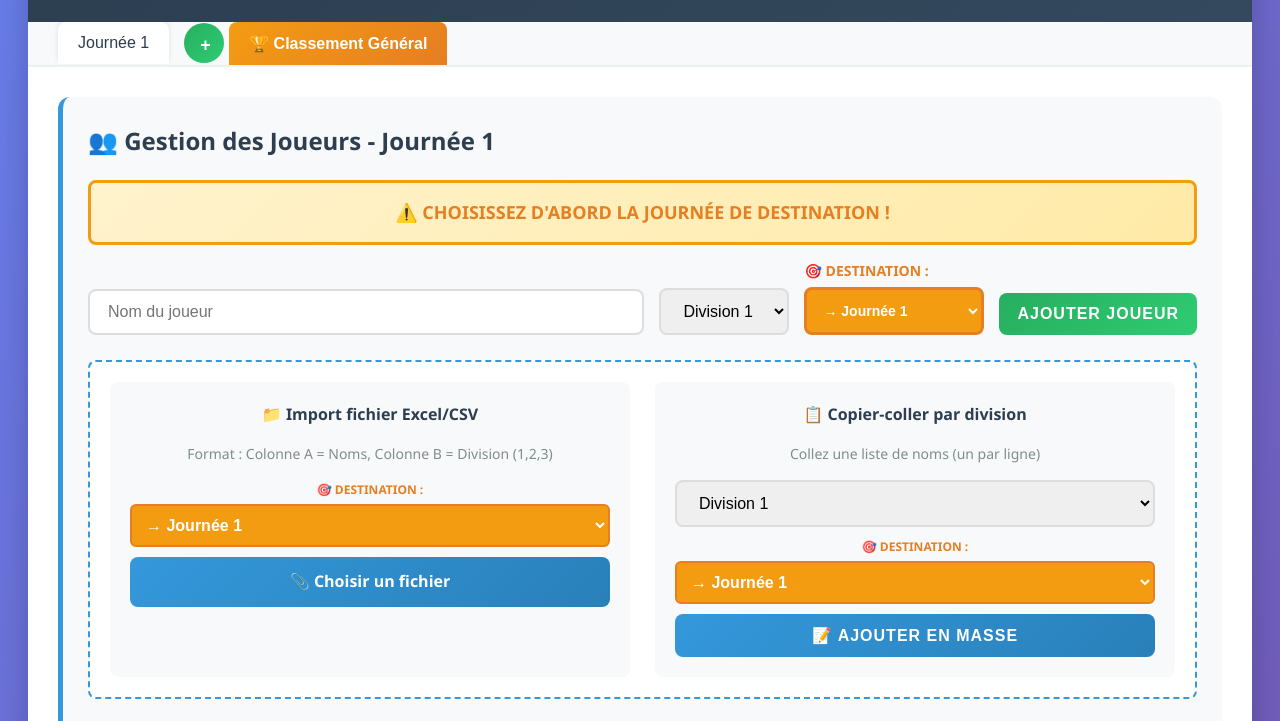
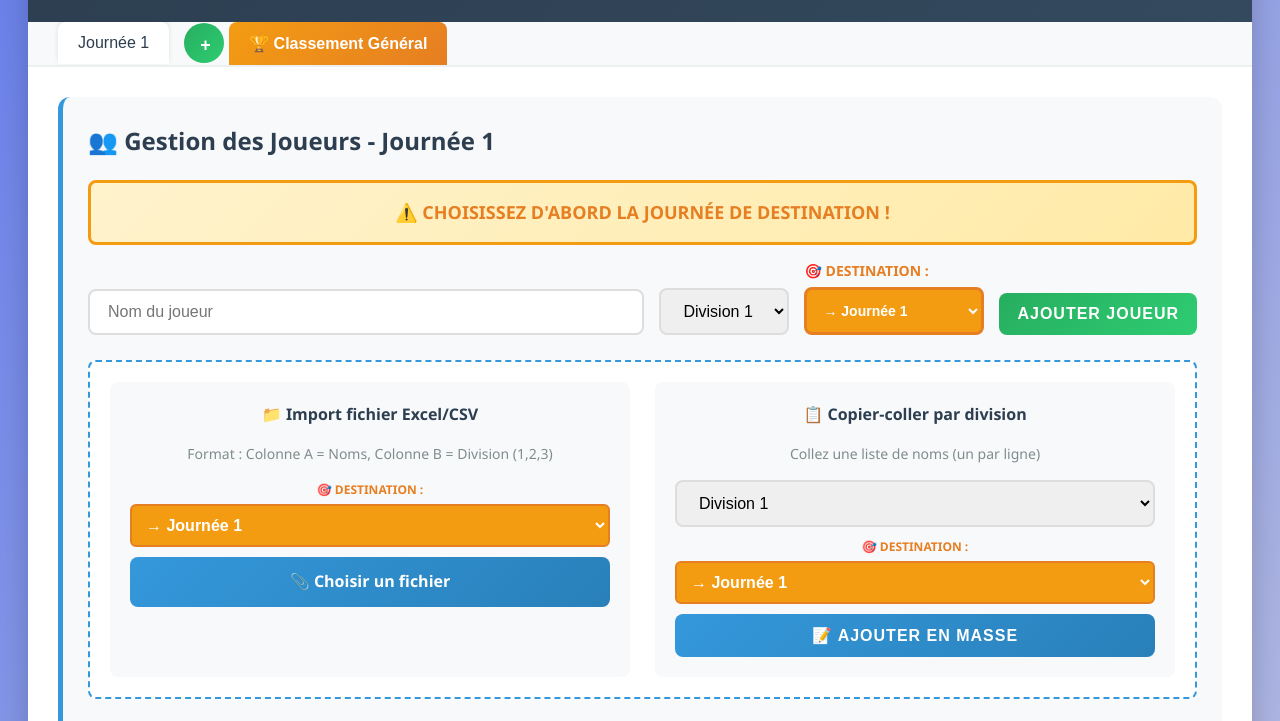
Before and after one commit to Romaincapp/tennisdetable, a plain HTML site: page index.html in a window 1280 px wide. Shown: the part 156-877 px from the top of the page. Drawn offline with Linux system fonts and the light colour scheme.

Commit message:
background couleur

```diff
--- a/styles.css
+++ b/styles.css
@@ -8,7 +8,7 @@ body   * {
             font-family: 'Segoe UI', Tahoma, Geneva, Verdana, sans-serif;
             line-height: 1.6;
             color: #333;
-            background: linear-gradient(135deg, #667eea 0%, #764ba2 100%);
+            background: linear-gradient(135deg, #667eea 0%, #d2d2dd 100%);
             min-height: 100vh;
             padding: 20px;
         }
```
